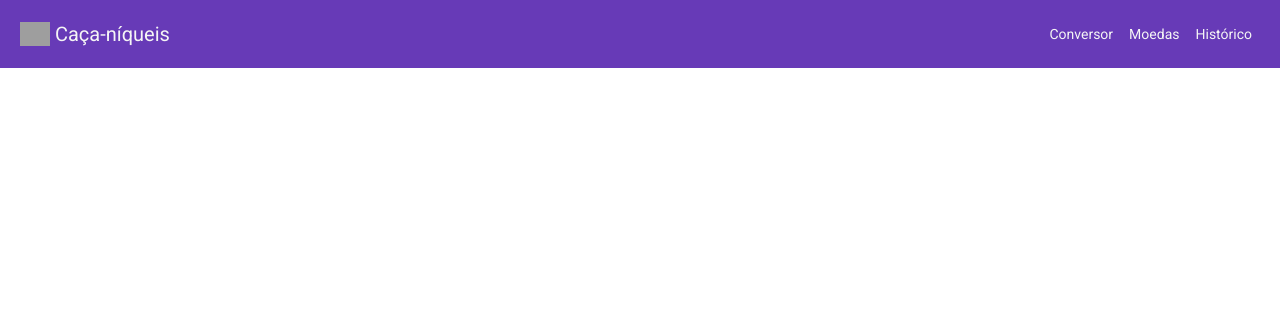
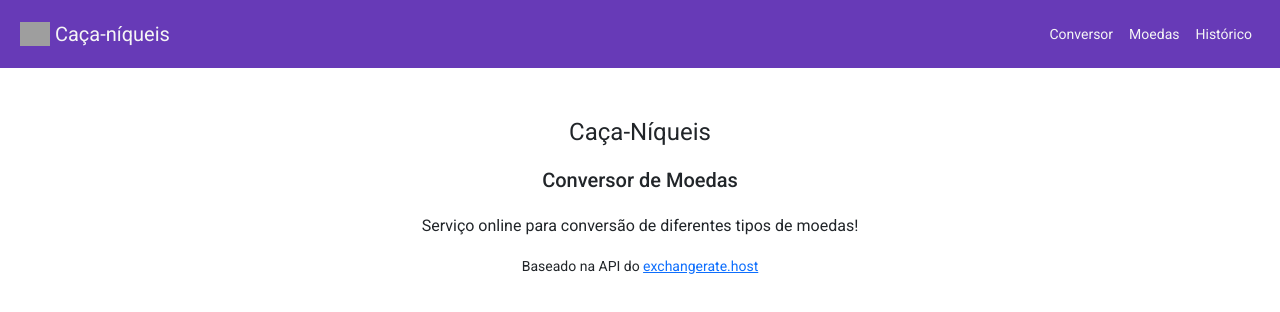
Before and after one commit to kaiocp/conversor-moedas, an Angular app: page / in a window 1280 px wide. Shown: the top 312 px of the page. Built offline with nearby package versions, Linux system fonts and the light colour scheme; grey boxes are pictures that could not be loaded.

Commit message:
feat: home page

```diff
--- a/src/app/app.component.ts
+++ b/src/app/app.component.ts
@@ -4,6 +4,7 @@ import { Component } from '@angular/core';
   selector: 'app-root',
   template: `
     <app-navbar></app-navbar>
+    <app-home></app-home>
     <router-outlet></router-outlet>
   `
 })
--- a/src/app/app.module.ts
+++ b/src/app/app.module.ts
@@ -5,12 +5,14 @@ import { BrowserAnimationsModule } from '@angular/platform-browser/animations';
 
 import { AppComponent } from './app.component';
 import { NavbarComponent } from './navbar/navbar.component';
+import { HomeComponent } from './home/home.component';
 
 
 @NgModule({
   declarations: [
     AppComponent,
-    NavbarComponent
+    NavbarComponent,
+    HomeComponent
   ],
   imports: [
     BrowserModule,
--- /dev/null
+++ b/src/app/home/home.component.css
@@ -0,0 +1,4 @@
+.masthead {
+    background-size: cover;
+    min-height: 100vh;
+}
--- /dev/null
+++ b/src/app/home/home.component.html
@@ -0,0 +1,8 @@
+<section class="container-fluid mt-5 px-5">
+    <div class="d-flex flex-column justify-content-center align-items-center text-center">
+        <h1>Caça-Níqueis</h1>
+        <h2>Conversor de Moedas</h2>
+        <h3>Serviço online para conversão de diferentes tipos de moedas!</h3>
+        <p>Baseado na API do <a href="https://exchangerate.host/#/" target="_blank" rel="noopener noreferrer">exchangerate.host</a></p>
+    </div>
+</section>
--- /dev/null
+++ b/src/app/home/home.component.ts
@@ -0,0 +1,15 @@
+import { Component, OnInit } from '@angular/core';
+
+@Component({
+  selector: 'app-home',
+  templateUrl: './home.component.html',
+  styleUrls: ['./home.component.css']
+})
+export class HomeComponent implements OnInit {
+
+  constructor() { }
+
+  ngOnInit(): void {
+  }
+
+}
```
Also changed, not shown: 1 other file (tests, documents, lock files or other folders).
